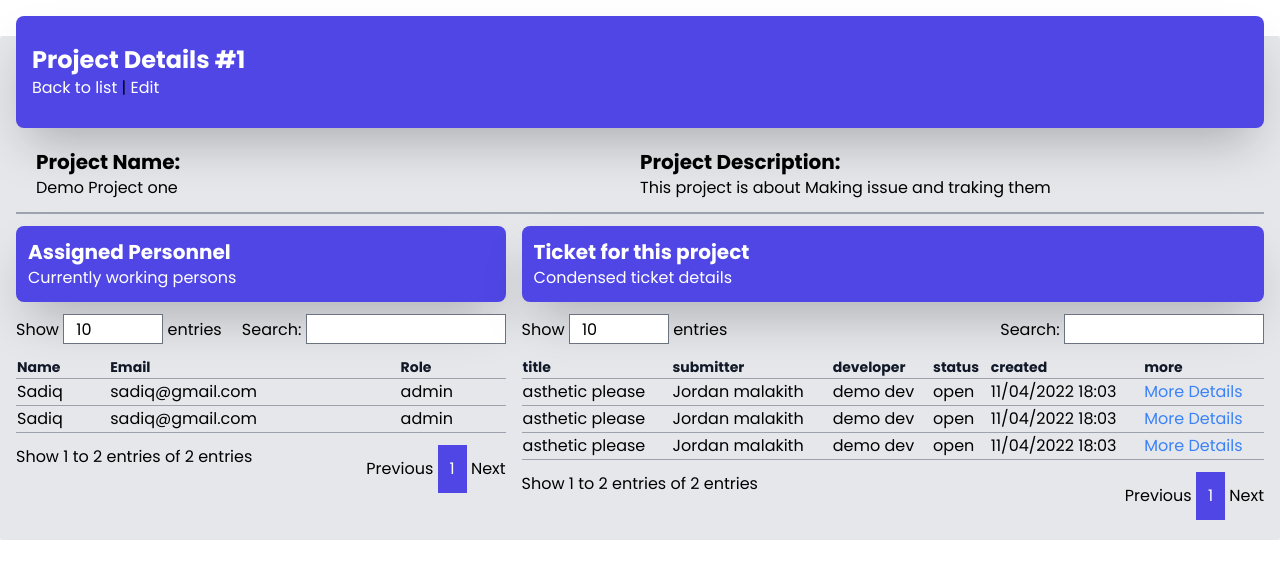
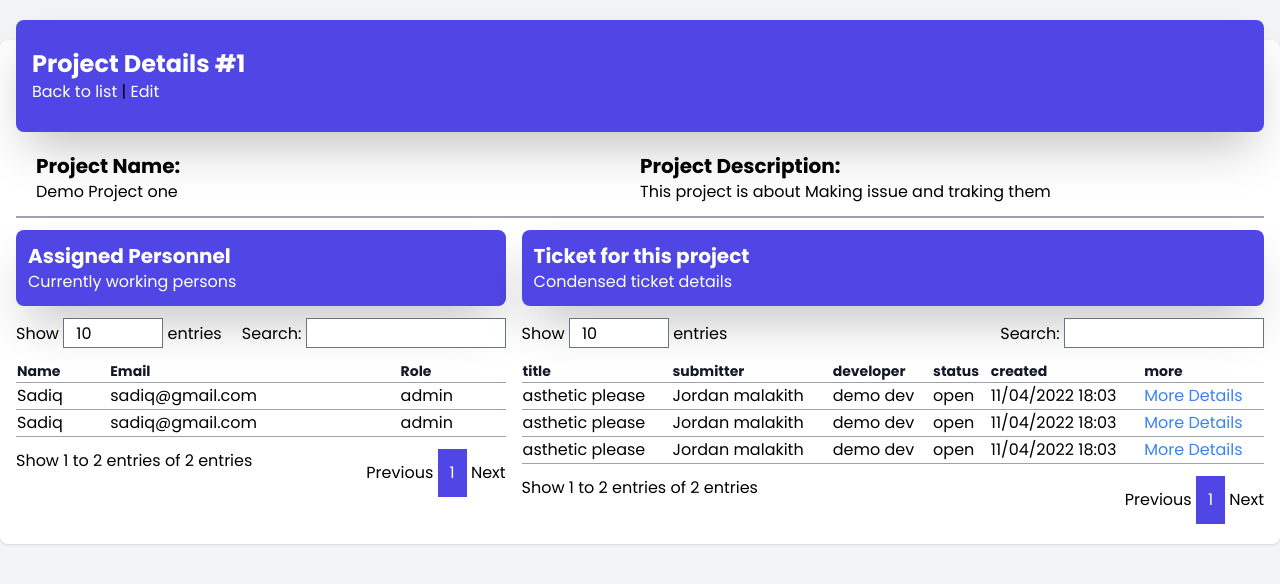
Before and after one commit to blooming-volcanoes/grab-bug-client, a Next.js app: page /dashboard/projectDetails in a window 1280 px wide. Shown: the top 584 px of the page. Built offline with nearby package versions, Linux system fonts and the light colour scheme; what tw-elements would draw is missing.

Commit message:
[TESTED]-tested by raiyan

```diff
--- a/src/pages/dashboard/projectDetails.tsx
+++ b/src/pages/dashboard/projectDetails.tsx
@@ -6,8 +6,8 @@ import React from "react";
 
 function projectDetails() {
     return (
-        <div>
-            <div className="container mx-auto mt-9 rounded-sm bg-gray-200 px-4 pb-5">
+        <div className="h-screen bg-gray-100 py-10">
+            <div className="container mx-auto rounded-lg bg-white  px-4 pb-5 shadow">
                 <div className="border-b-2 border-gray-400 pb-3">
                     {/* Project heading  */}
                     <div className="relative top-[-20px] rounded-lg bg-indigo-600 py-7 px-4 shadow-2xl">
```
